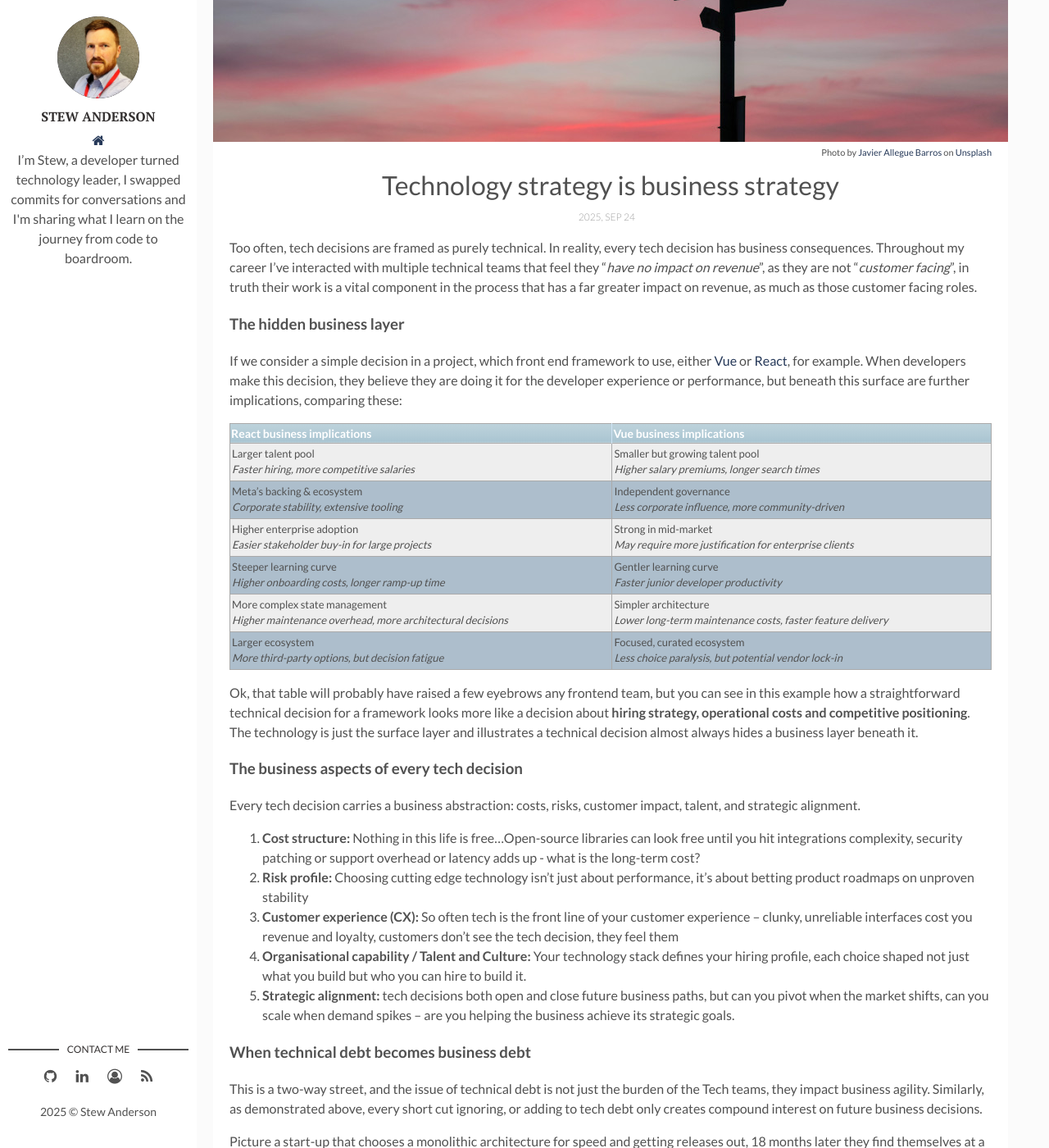
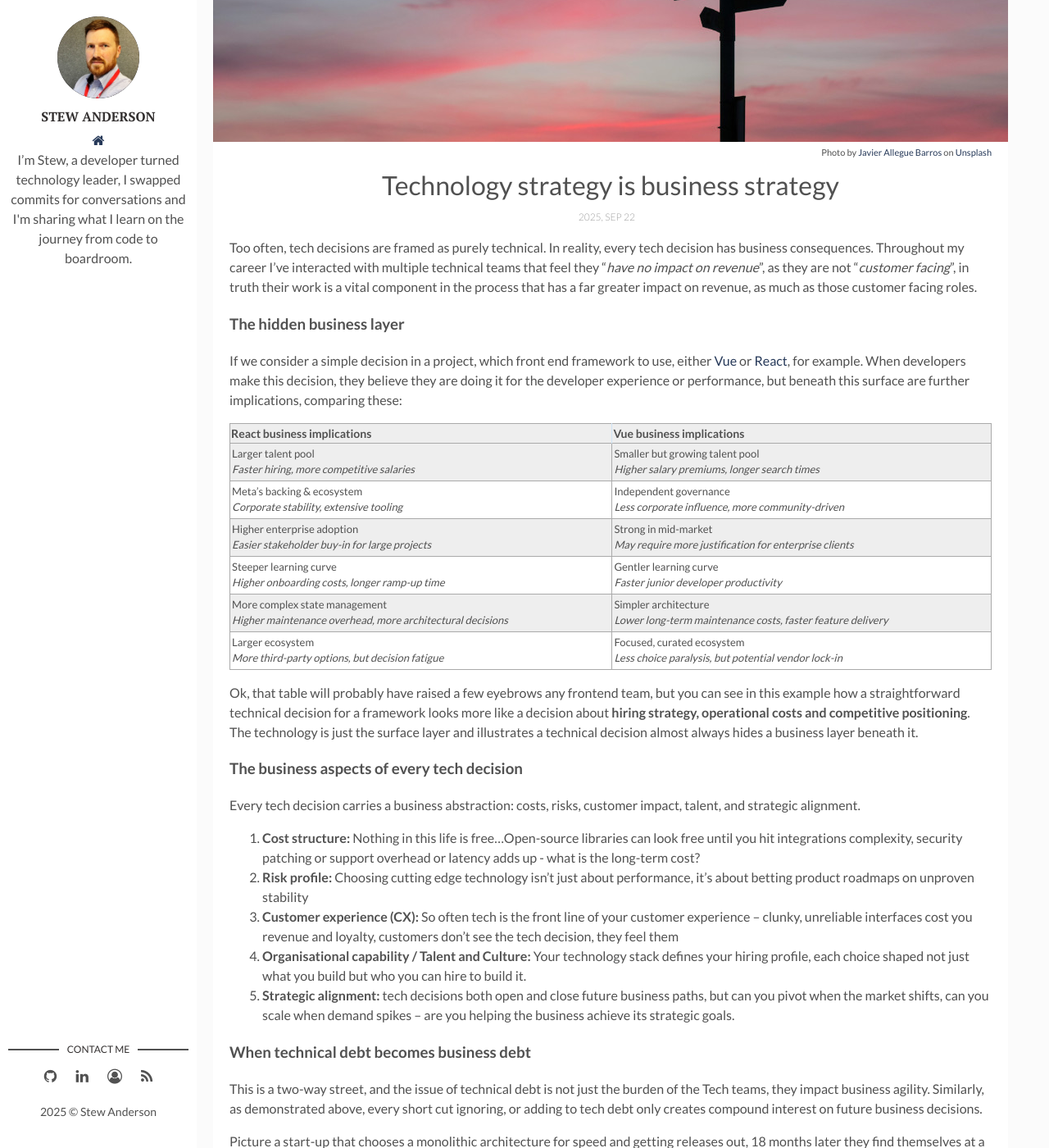
Before and after one commit to stew-anderson/blog, a Jekyll site: the page built from _posts/2025-09-24-technology-strategy-is-business-strategy.markdown, in a window 1280 px wide and 1400 px high, scrolled down 347 px. Shown: the whole window at 82% size. Built offline with Jekyll 4.4.1, drawn with Linux system fonts in a browser that asks for light colours; emoji names are drawn with the system emoji font.

Commit message:
Changing table styling

```diff
--- a/_posts/2025-09-24-technology-strategy-is-business-strategy.markdown
+++ b/_posts/2025-09-24-technology-strategy-is-business-strategy.markdown
@@ -1,7 +1,7 @@
 ---
 layout: "post"
 title: "Technology strategy is business strategy"
-date: "2025-09-24 00:00:00 +0000"
+date: "2025-09-22 00:00:00 +0000"
 description: "Tech decisions aren't just about code - they shape costs, risks, customers, and growth. This post explores why every technology choice is a business decision, and how you should approach them."
 img: "technology-strategy-is-business-strategy.jpg"
 tags: ["Strategy", "Leadership", "Business Impact"]
--- a/assets/css/main.css
+++ b/assets/css/main.css
@@ -844,22 +844,16 @@ table tbody td {
 }
 
 table tr:nth-child(even) {
-  background: #adbecc;
+  background: #fff;
 }
 
 table thead {
-  background: #a9c4d1;
-  background: -webkit-gradient(linear, left top, left bottom, from(#bed3dc), color-stop(66%, #b1cad5), to(#A9C4D1));
-  background: -webkit-linear-gradient(top, #bed3dc 0%, #b1cad5 66%, #A9C4D1 100%);
-  background: -o-linear-gradient(top, #bed3dc 0%, #b1cad5 66%, #A9C4D1 100%);
-  background: linear-gradient(to bottom, #bed3dc 0%, #b1cad5 66%, #A9C4D1 100%);
   border-bottom: 1px solid #8c8c8c;
 }
 
 table thead th {
   font-size: 14px;
   font-weight: bold;
-  color: #fff;
   border-left: 1px solid #d0e4f5;
 }
 
--- a/assets/css/scss/main.scss
+++ b/assets/css/scss/main.scss
@@ -79,17 +79,14 @@ table tbody td {
   font-size: 13px;
 }
 table tr:nth-child(even) {
-  background: #adbecc;
+  background: #fff;
 }
 table thead {
-  background: #a9c4d1;
-  background: linear-gradient(to bottom, #bed3dc 0%, #b1cad5 66%, #A9C4D1 100%);
   border-bottom: 1px solid #8c8c8c;
 }
 table thead th {
   font-size: 14px;
   font-weight: bold;
-  color: #fff;
   border-left: 1px solid #d0e4f5;
 }
 table thead th:first-child {
```
